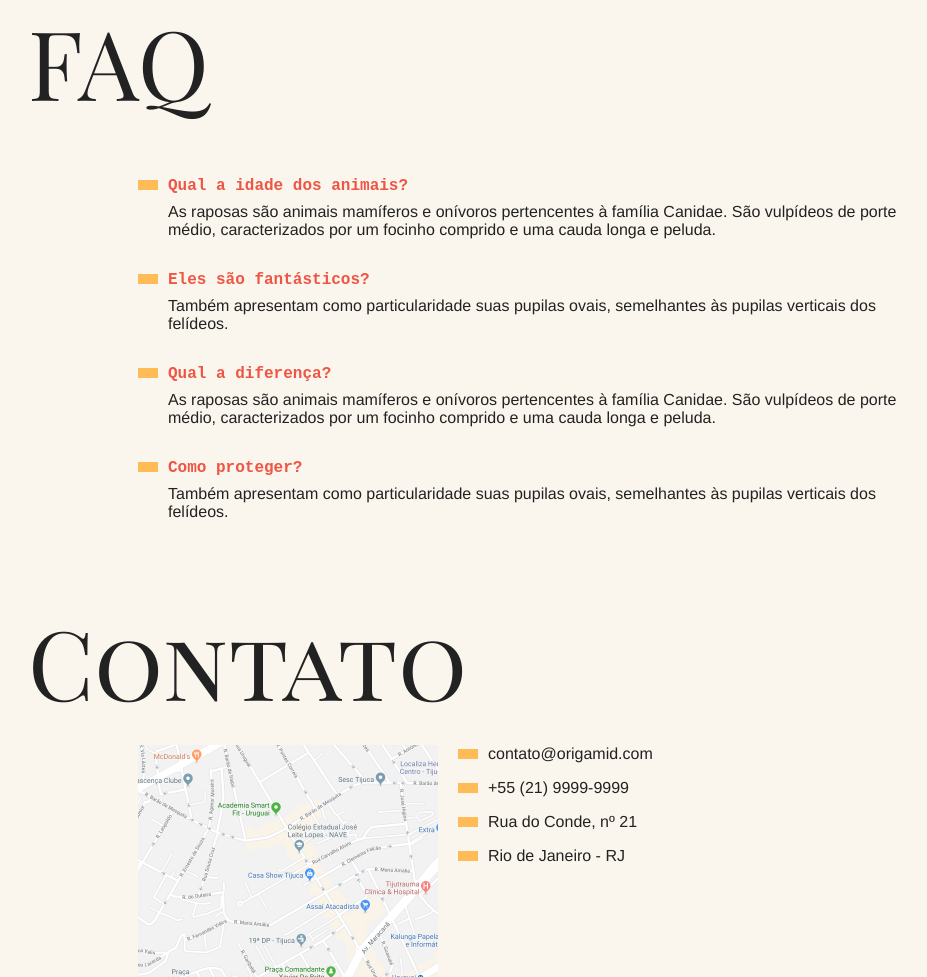
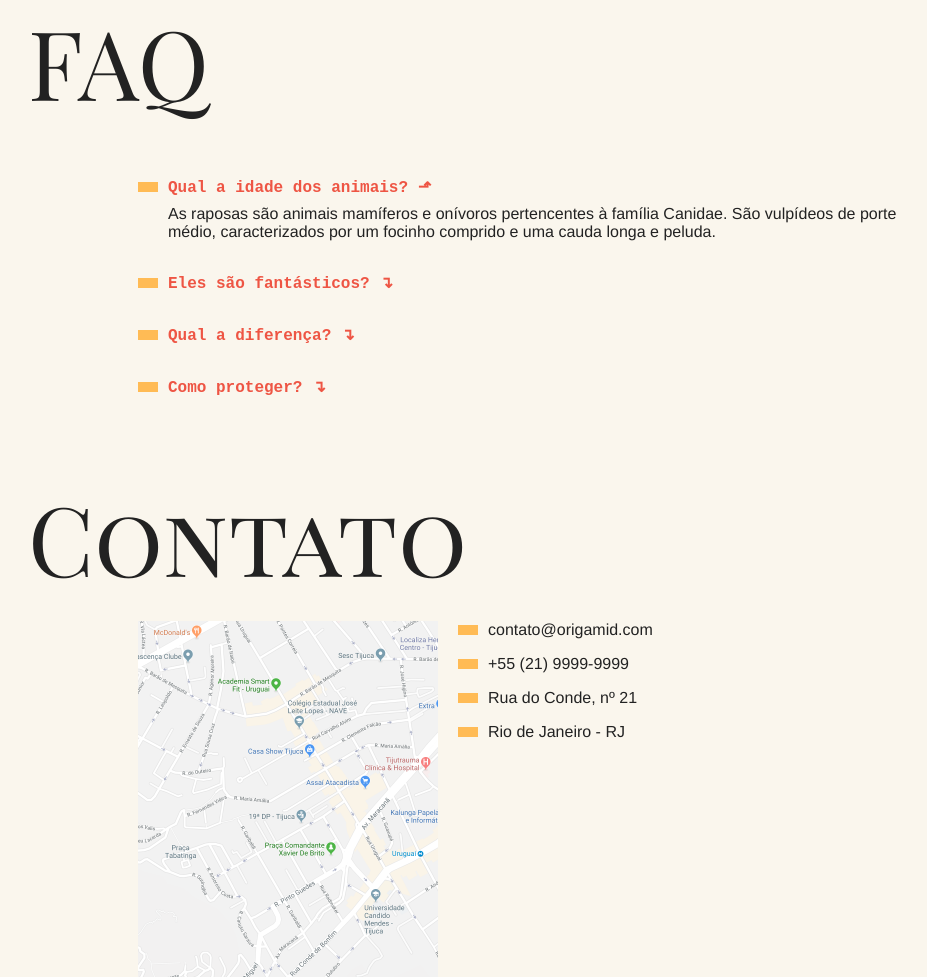
Before and after one commit to OQueLucas/Animais-fantasticos, a plain HTML site: page index.html in a window 1280 px wide. Shown: the part 799-1776 px from the top of the page, without its empty margins (162-1089 px from the left). Drawn offline with Linux system fonts and the light colour scheme.

Commit message:
Inserindo Accordion no FAQ via Javascript e incluindo animação

```diff
--- a/index.html
+++ b/index.html
@@ -92,7 +92,7 @@
 
   <section class="grid-section faq" id="faq">
     <h1 class="titulo">FAQ</h1>
-    <dl class="faq-lista">
+    <dl class="faq-lista js-accordion">
       <dt>Qual a idade dos animais?</dt>
       <dd>As raposas são animais mamíferos e onívoros pertencentes à família Canidae. São vulpídeos de porte médio, caracterizados por um focinho comprido e uma cauda longa e peluda.</dd>
       <dt>Eles são fantásticos?</dt>
--- a/script.js
+++ b/script.js
@@ -1,3 +1,4 @@
+function initTabNav() {
   const tabMenu = document.querySelectorAll(".js-tabmenu li");
   const tabContent = document.querySelectorAll(".js-tabcontent section");
 
@@ -17,3 +18,25 @@ if (tabMenu.length && tabContent.length) {
       });
     });
   }
+}
+initTabNav();
+
+function initAccordion() {
+  const accordionList = document.querySelectorAll(".js-accordion dt");
+  const activeClass = "ativo";
+
+  if (accordionList.length) {
+    accordionList[0].classList.add(activeClass);
+    accordionList[0].nextElementSibling.classList.add(activeClass);
+
+    function activeAccordion() {
+      this.classList.toggle(activeClass);
+      this.nextElementSibling.classList.toggle(activeClass);
+    }
+
+    accordionList.forEach((item) => {
+      item.addEventListener("click", activeAccordion);
+    });
+  }
+}
+initAccordion();
--- a/scss/style.scss
+++ b/scss/style.scss
@@ -236,3 +236,38 @@ body {
     transform: translate3d(0, 0, 0);
   }
 }
+
+.js .js-accordion {
+  dt {
+    &::after {
+      content: "↴";
+      margin-left: 10px;
+    }
+
+    &.ativo {
+      &::after {
+        content: "⬏";
+      }
+    }
+  }
+
+  dd {
+    display: none;
+
+    &.ativo {
+      display: block;
+      animation: slideDown 0.5s forwards;
+    }
+  }
+}
+
+@keyframes slideDown {
+  from {
+    opacity: 0;
+    max-height: 0;
+  }
+  to {
+    opacity: 1;
+    max-height: 100px;
+  }
+}
```
Also changed, not shown: css/style.css, css/style.min.css, 2 other files. Lines whose indentation alone changed are shown as unchanged.
